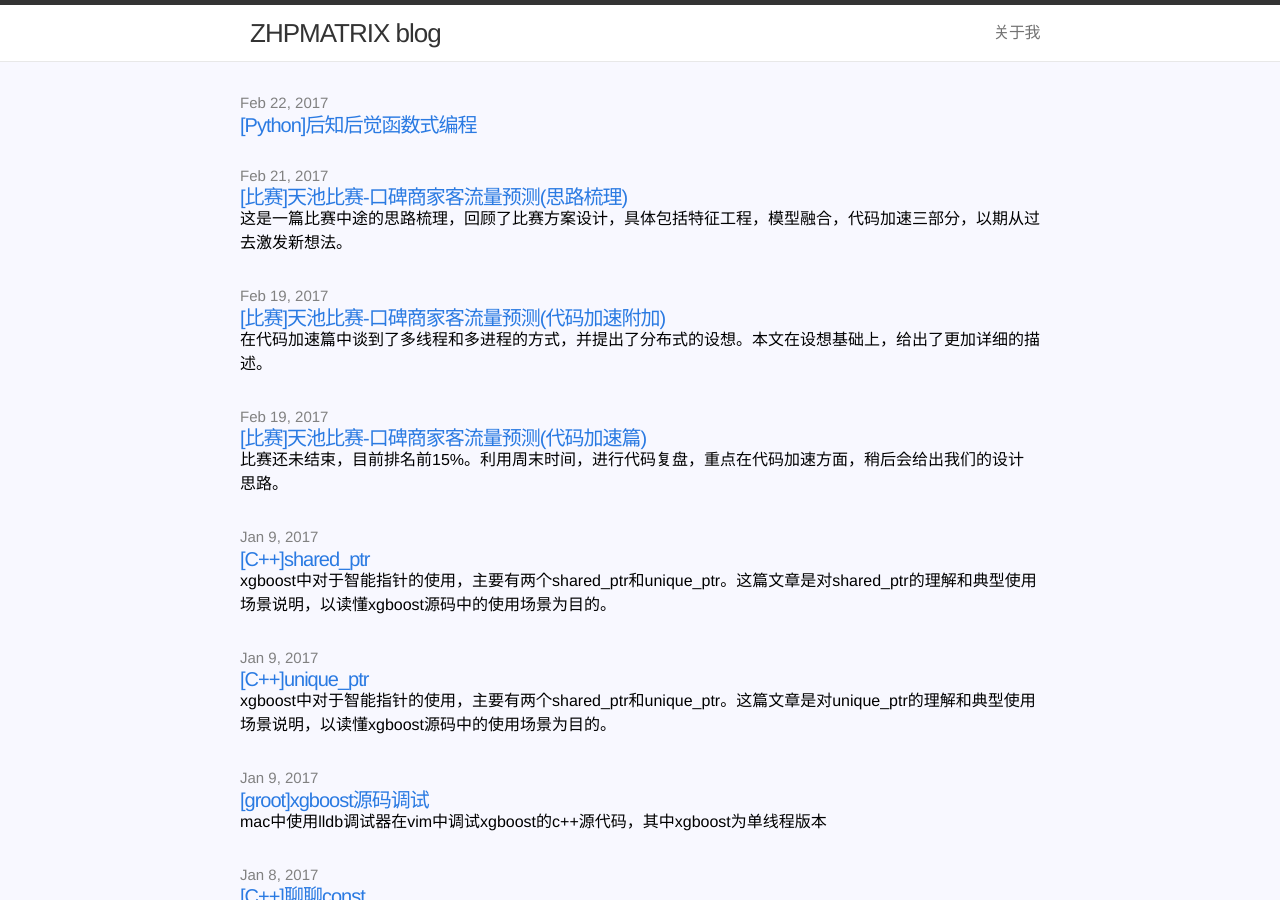
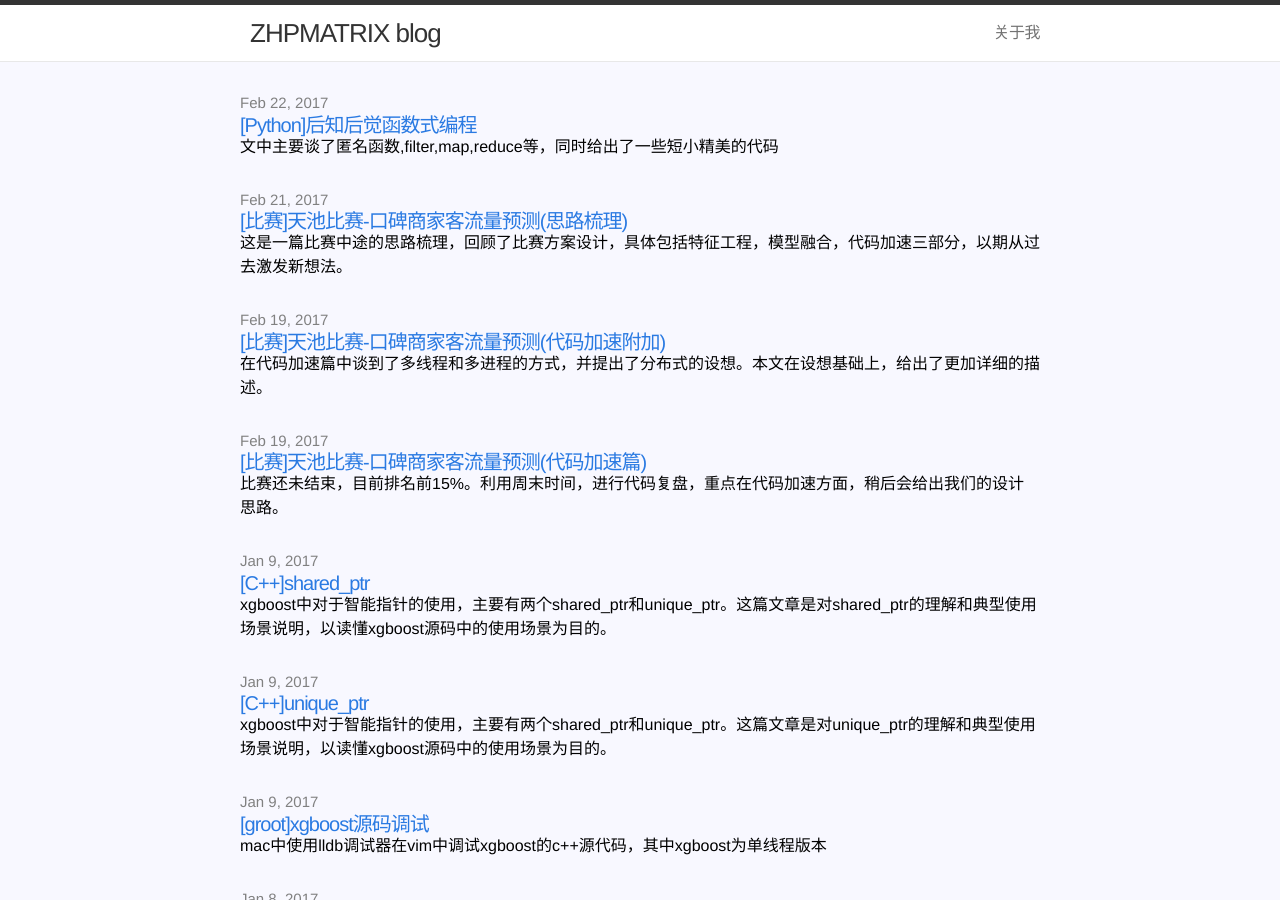
Before and after one commit to zhpmatrix/zhpmatrix.github.io, a Jekyll site: the page built from index.html, in a window 1280 px wide and 900 px high. Built offline with Jekyll 4.4.1, drawn with Linux system fonts in a browser that asks for light colours; comment, search, counter and statistics services are not loaded.

Commit message:
add excerpt for functional programming

```diff
--- a/_posts/2017-02-21-python-functional-programming.md
+++ b/_posts/2017-02-21-python-functional-programming.md
@@ -1,8 +1,8 @@
 ---
 layout: post
 title: "[Python]后知后觉函数式编程"
-excerpt: ""
-date: 2017-02-22 12:00:00
+excerpt: "文中主要谈了匿名函数,filter,map,reduce等，同时给出了一些短小精美的代码"
+date: 2017-02-22 21:00:00
 ---
 
 ##### 匿名函数(lambda)
```
